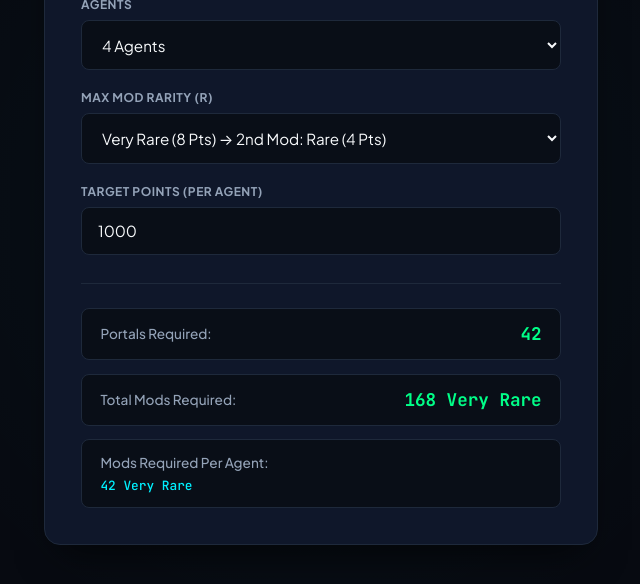
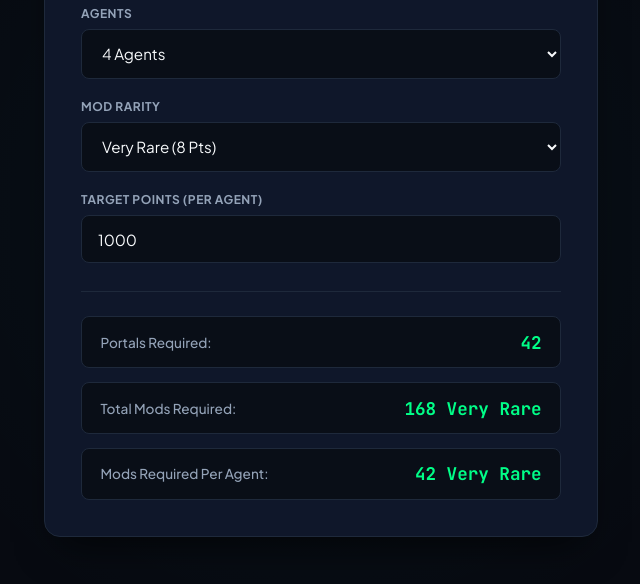
Before and after one commit to vallabhn97/ingress-global-op-planner, a plain HTML site: page index.html in a window 1280 px wide. Shown: the part 198-782 px from the top of the page, without its empty margins (319-959 px from the left). Drawn offline with Linux system fonts and the light colour scheme.

Commit message:
update rules

```diff
--- a/index.html
+++ b/index.html
@@ -109,18 +109,12 @@
 
       .result-row {
         display: flex;
-        flex-direction: column;
-        gap: 0.35rem;
+        justify-content: space-between;
+        align-items: center;
         padding: 0.85rem 1.15rem;
         background: #090e17;
         border-radius: 8px;
         border: 1px solid var(--border);
-      }
-
-      .result-row-header {
-        display: flex;
-        justify-content: space-between;
-        align-items: center;
       }
 
       .result-label {
@@ -136,10 +130,12 @@
         color: var(--accent-green);
       }
 
-      .breakdown {
-        font-size: 0.8rem;
-        color: var(--accent);
-        font-weight: 500;
+      .rule-note {
+        margin-top: 1rem;
+        font-size: 0.75rem;
+        color: var(--text-muted);
+        text-align: center;
+        line-height: 1.4;
       }
     </style>
   </head>
@@ -158,13 +154,11 @@
       </div>
 
       <div class="form-group">
-        <label for="modRarity">Max Mod Rarity (R)</label>
+        <label for="modRarity">Mod Rarity</label>
         <select id="modRarity" onchange="calculate()">
-          <option value="very_rare" selected>
-            Very Rare (8 Pts) → 2nd Mod: Rare (4 Pts)
-          </option>
-          <option value="rare">Rare (4 Pts) → 2nd Mod: Common (2 Pts)</option>
-          <option value="common">Common (2 Pts) → Single Mod Only</option>
+          <option value="very_rare" selected>Very Rare (8 Pts)</option>
+          <option value="rare">Rare (4 Pts)</option>
+          <option value="common">Common (2 Pts)</option>
         </select>
       </div>
 
@@ -181,22 +175,16 @@
 
       <div class="results">
         <div class="result-row">
-          <div class="result-row-header">
           <span class="result-label">Portals Required:</span>
           <span class="result-val" id="resPortals">0</span>
         </div>
-        </div>
         <div class="result-row">
-          <div class="result-row-header">
           <span class="result-label">Total Mods Required:</span>
           <span class="result-val" id="resTotalMods">0</span>
         </div>
-        </div>
         <div class="result-row">
-          <div class="result-row-header">
           <span class="result-label">Mods Required Per Agent:</span>
-          </div>
-          <div class="result-val breakdown" id="resModsPerAgent">-</div>
+          <span class="result-val" id="resModsPerAgent">0</span>
         </div>
       </div>
     </div>
@@ -218,29 +206,10 @@
           return;
         }
 
-        // Rarity configuration
         const rarityConfig = {
-          very_rare: {
-            rName: "Very Rare",
-            rPts: 8,
-            r1Name: "Rare",
-            r1Pts: 4,
-            hasR1: true,
-          },
-          rare: {
-            rName: "Rare",
-            rPts: 4,
-            r1Name: "Common",
-            r1Pts: 2,
-            hasR1: true,
-          },
-          common: {
-            rName: "Common",
-            rPts: 2,
-            r1Name: "None",
-            r1Pts: 0,
-            hasR1: false,
-          },
+          very_rare: { name: "Very Rare", pts: 8 },
+          rare: { name: "Rare", pts: 4 },
+          common: { name: "Common", pts: 2 },
         };
 
         const cfg = rarityConfig[modRarityKey];
@@ -249,8 +218,7 @@
         let agents = Array.from({ length: numAgents }, (_, i) => ({
           id: i + 1,
           points: 0,
-          modsR: 0,
-          modsR1: 0,
+          modsDeployed: 0,
           portalBonuses: {},
         }));
 
@@ -266,23 +234,12 @@
           steps++;
           let agent = agents[currentAgentIdx];
 
-          // 1. Try to find an existing portal where agent can deploy 1st mod (Rarity R)
+          // Since only 1 mod per portal per agent counts toward points, each agent deploys
+          // 1 mod per portal (their rarest mod) to maximize points and leave slots for other agents' unique bonuses.
           let portal = portals.find(
             (p) => p.totalMods < 4 && (p.agentModCount[agent.id] || 0) === 0,
           );
-          let isSecondMod = false;
 
-          // 2. If no such portal, try to find an existing portal where agent can deploy 2nd mod (Rarity R-1)
-          if (!portal && cfg.hasR1) {
-            portal = portals.find(
-              (p) => p.totalMods < 4 && (p.agentModCount[agent.id] || 0) === 1,
-            );
-            if (portal) {
-              isSecondMod = true;
-            }
-          }
-
-          // 3. If still no portal, create a new portal
           if (!portal) {
             portal = {
               id: portals.length + 1,
@@ -292,24 +249,17 @@
               currentBonus: 0,
             };
             portals.push(portal);
-            isSecondMod = false;
           }
 
-          // Execute Deployment
+          // Deploy single mod
           portal.totalMods++;
-          portal.agentModCount[agent.id] =
-            (portal.agentModCount[agent.id] || 0) + 1;
+          portal.agentModCount[agent.id] = 1;
           portal.uniqueAgents.add(agent.id);
 
-          if (isSecondMod) {
-            agent.points += cfg.r1Pts;
-            agent.modsR1++;
-          } else {
-            agent.points += cfg.rPts;
-            agent.modsR++;
-          }
+          agent.points += cfg.pts;
+          agent.modsDeployed++;
 
-          // Recalculate Portal Bonus
+          // Recalculate Portal Bonus for unique agents
           const newBonus = bonusMap[portal.uniqueAgents.size] || 0;
           if (newBonus !== portal.currentBonus) {
             portal.uniqueAgents.forEach((aId) => {
@@ -324,46 +274,14 @@
           currentAgentIdx = (currentAgentIdx + 1) % numAgents;
         }
 
-        // Calculate totals
-        const totalR = agents.reduce((sum, a) => sum + a.modsR, 0);
-        const totalR1 = agents.reduce((sum, a) => sum + a.modsR1, 0);
-        const totalMods = totalR + totalR1;
+        const totalMods = agents.reduce((sum, a) => sum + a.modsDeployed, 0);
+        const modsPerAgent = agents[0].modsDeployed;
 
-        // Update UI
         document.getElementById("resPortals").innerText = portals.length;
-
-        if (cfg.hasR1 && totalR1 > 0) {
-          document.getElementById("resTotalMods").innerHTML =
-            `${totalMods} <span class="breakdown">(${totalR} ${cfg.rName}, ${totalR1} ${cfg.r1Name})</span>`;
-        } else {
         document.getElementById("resTotalMods").innerText =
-            `${totalMods} ${cfg.rName}`;
-        }
-
-        // Per agent formatting
-        const allEqual = agents.every(
-          (a) => a.modsR === agents[0].modsR && a.modsR1 === agents[0].modsR1,
-        );
-
-        if (allEqual) {
-          if (cfg.hasR1 && agents[0].modsR1 > 0) {
+          `${totalMods} ${cfg.name}`;
         document.getElementById("resModsPerAgent").innerText =
-              `${agents[0].modsR} ${cfg.rName} + ${agents[0].modsR1} ${cfg.r1Name}`;
-          } else {
-            document.getElementById("resModsPerAgent").innerText =
-              `${agents[0].modsR} ${cfg.rName}`;
-          }
-        } else {
-          const perAgentStr = agents
-            .map((a) => {
-              if (cfg.hasR1 && a.modsR1 > 0) {
-                return `Agent ${a.id}: ${a.modsR} ${cfg.rName} + ${a.modsR1} ${cfg.r1Name}`;
-              }
-              return `Agent ${a.id}: ${a.modsR} ${cfg.rName}`;
-            })
-            .join("\n");
-          document.getElementById("resModsPerAgent").innerText = perAgentStr;
-        }
+          `${modsPerAgent} ${cfg.name}`;
       }
 
       calculate();
```
Lines whose indentation alone changed are shown as unchanged.
